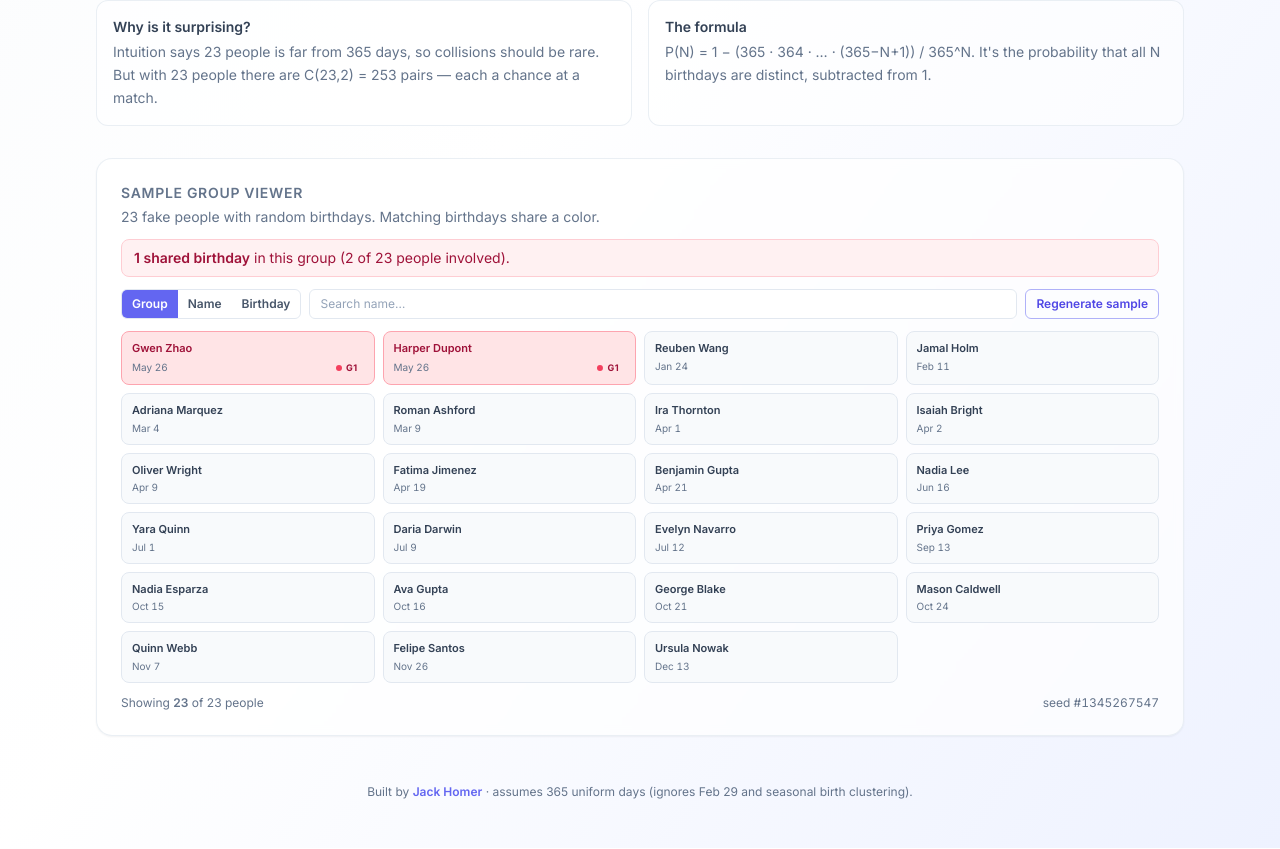
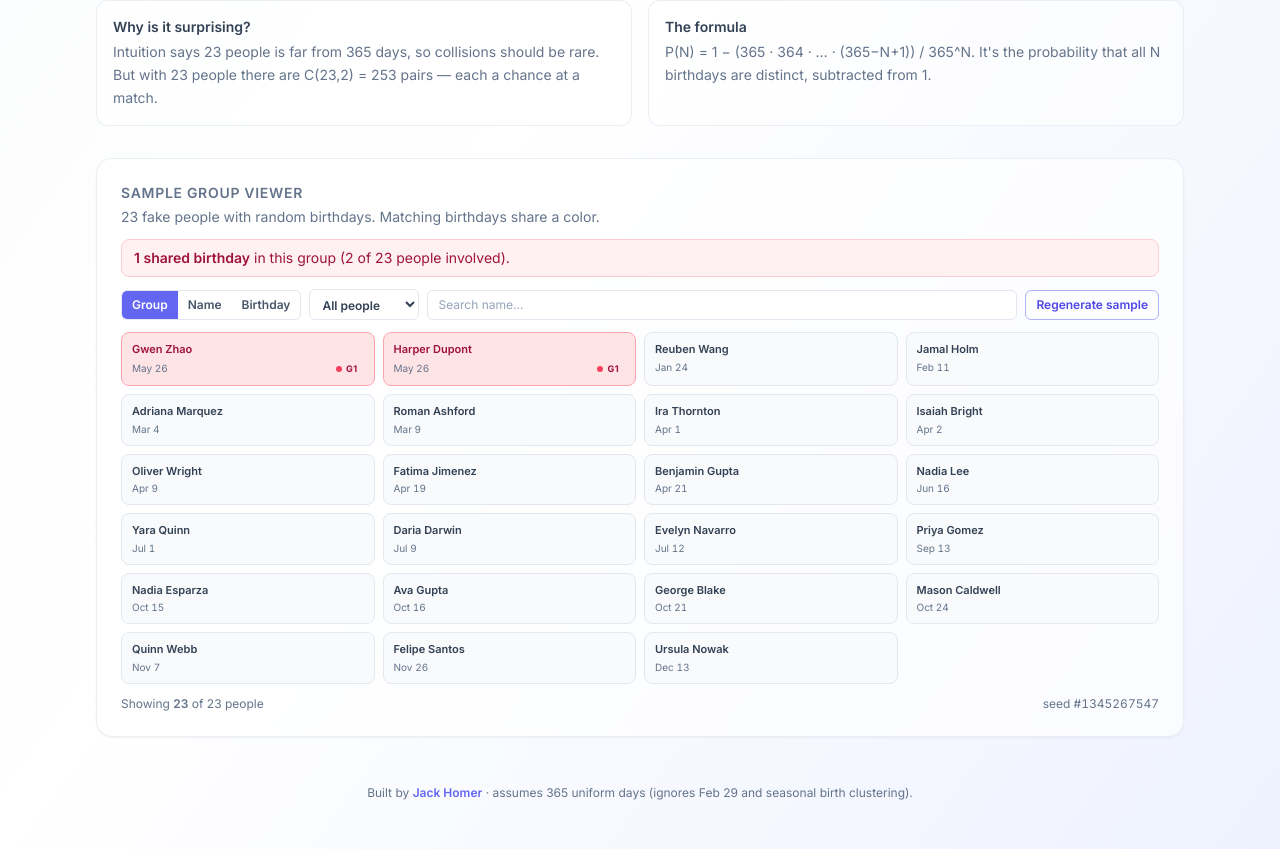
Before and after one commit to jhomer192/birthday-paradox, a React (Vite) app: page / in a window 1280 px wide. Shown: the part 919-1768 px from the top of the page. Built offline with nearby package versions, Linux system fonts and the light colour scheme.

Commit message:
Add group filter dropdown to people grid
Filter options: All people, In any group, or an individual Gn.

```diff
--- a/src/App.tsx
+++ b/src/App.tsx
@@ -562,12 +562,32 @@ function PeopleGridCard({
 }) {
   const [sortMode, setSortMode] = useState<SortMode>('group');
   const [query, setQuery] = useState('');
+  const [groupFilter, setGroupFilter] = useState<string>('all');
+
+  const availableGroupIds = useMemo<number[]>(() => {
+    const ids = new Set<number>();
+    for (const p of sample.people) if (p.groupId > 0) ids.add(p.groupId);
+    return [...ids].sort((a, b) => a - b);
+  }, [sample]);
+
+  // Reset filter if the selected group no longer exists in a regenerated sample.
+  useEffect(() => {
+    if (groupFilter === 'all' || groupFilter === 'any') return;
+    const n = Number(groupFilter);
+    if (!availableGroupIds.includes(n)) setGroupFilter('all');
+  }, [availableGroupIds, groupFilter]);
 
   const visiblePeople = useMemo<Person[]>(() => {
     const q = query.trim().toLowerCase();
-    const filtered = q
+    let filtered = q
       ? sample.people.filter((p) => p.name.toLowerCase().includes(q))
       : sample.people.slice();
+    if (groupFilter === 'any') {
+      filtered = filtered.filter((p) => p.groupId > 0);
+    } else if (groupFilter !== 'all') {
+      const target = Number(groupFilter);
+      filtered = filtered.filter((p) => p.groupId === target);
+    }
     switch (sortMode) {
       case 'name':
         filtered.sort((a, b) => a.name.localeCompare(b.name));
@@ -588,7 +608,7 @@ function PeopleGridCard({
         break;
     }
     return filtered;
-  }, [sample, sortMode, query]);
+  }, [sample, sortMode, query, groupFilter]);
 
   const { collisionGroupCount, peopleInCollisions } = sample;
 
@@ -642,6 +662,23 @@ function PeopleGridCard({
           ))}
         </div>
 
+        <select
+          value={groupFilter}
+          onChange={(e) => setGroupFilter(e.target.value)}
+          className="px-2 py-1.5 rounded-md text-xs font-semibold border border-slate-200 dark:border-slate-700 bg-white/70 dark:bg-slate-800/60 text-slate-700 dark:text-slate-200 focus:outline-none focus:ring-2 focus:ring-indigo-500/40"
+          title="Filter by collision group"
+        >
+          <option value="all">All people</option>
+          <option value="any" disabled={availableGroupIds.length === 0}>
+            In any group {availableGroupIds.length === 0 ? '(none)' : ''}
+          </option>
+          {availableGroupIds.map((id) => (
+            <option key={id} value={String(id)}>
+              Only G{id}
+            </option>
+          ))}
+        </select>
+
         <input
           type="search"
           placeholder="Search name…"
@@ -664,7 +701,7 @@ function PeopleGridCard({
       {/* Grid */}
       {visiblePeople.length === 0 ? (
         <div className="mt-4 py-8 text-center text-sm text-slate-500 dark:text-slate-400">
-          No people match “{query}”.
+          No people match the current filters.
         </div>
       ) : (
         <div className="mt-3 grid gap-2 grid-cols-2 sm:grid-cols-3 md:grid-cols-4 lg:grid-cols-3 xl:grid-cols-4">
```
